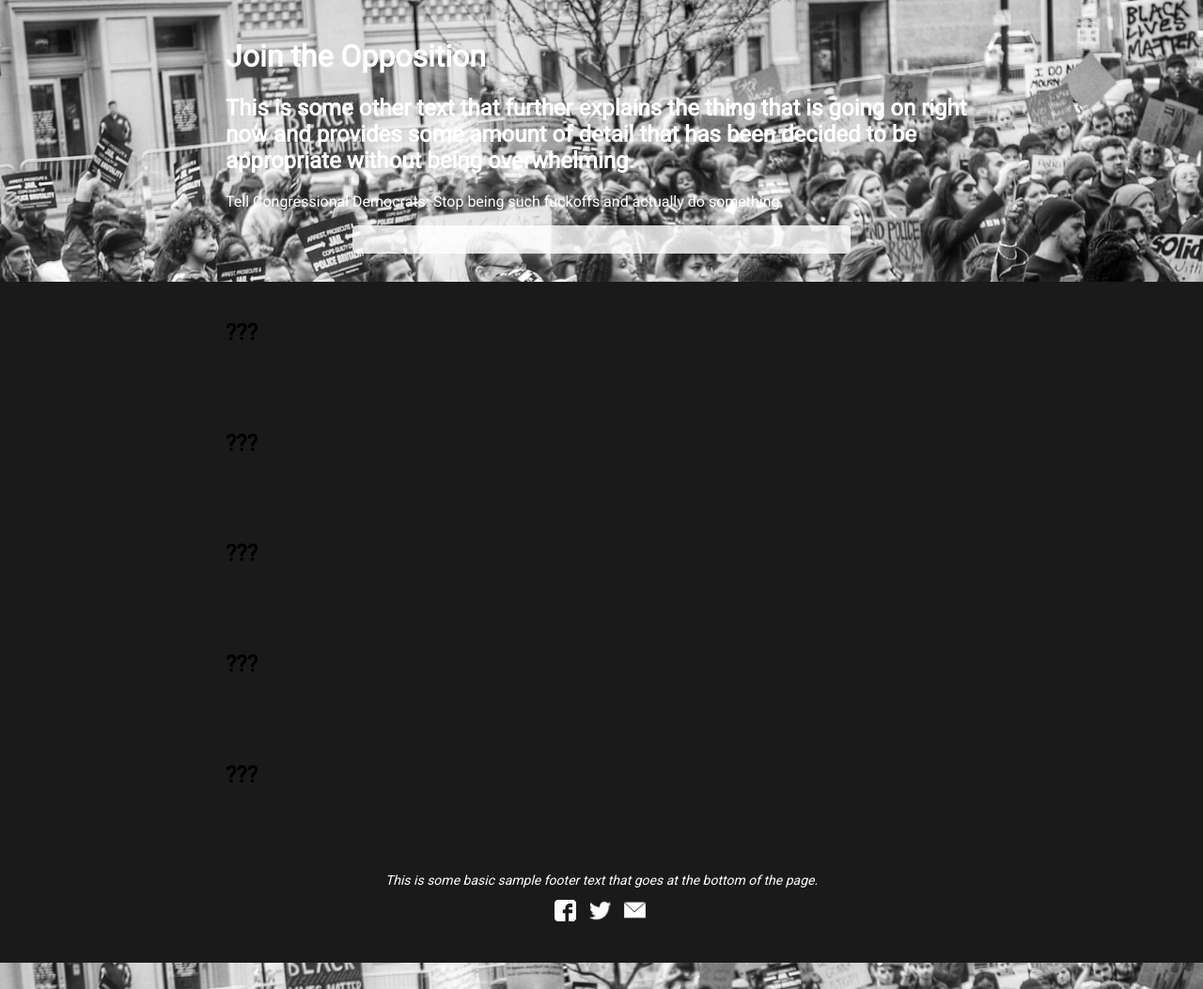
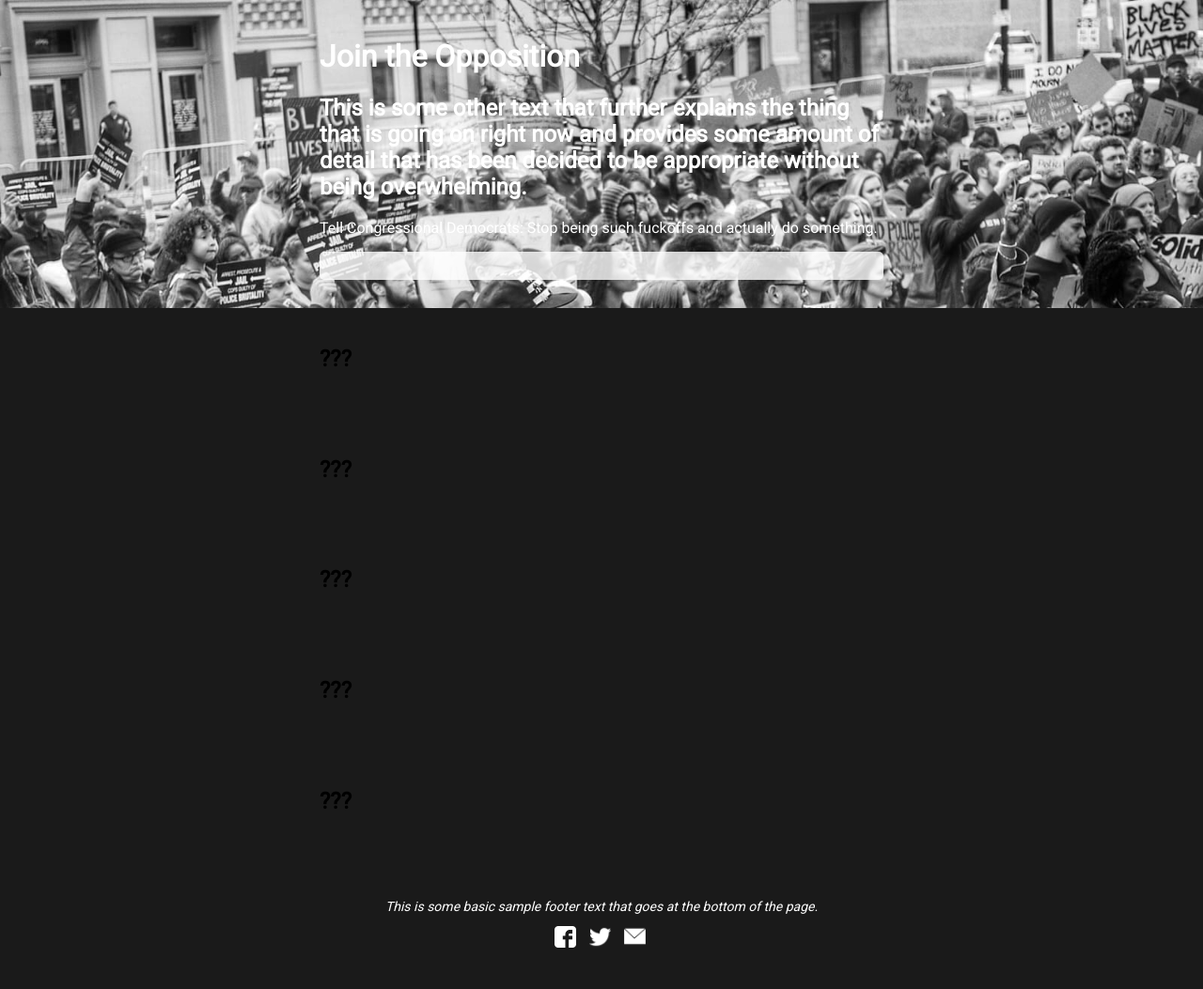
Before and after one commit to DigitalCharlie/allofus, a Jekyll site: the page built from index.html, in a window 1280 px wide. Shown: the whole page at 94% size. Built offline with Jekyll 4.4.1, drawn with Linux system fonts in a browser that asks for light colours; nearby versions of some CDN libraries; a script that is not in the unit is left out.

Commit message:
all the 600

```diff
--- a/css/allofus.css
+++ b/css/allofus.css
@@ -163,7 +163,7 @@
     }
 
     .section-content {
-        max-width:800px;
+        max-width:600px;
         margin:0 auto;
     }
 
@@ -174,7 +174,7 @@
 /* FIXING ACTION NETWORK STYLES */
 
     .an-form {
-        max-width:500px;
+        max-width:600px;
         margin:0 auto;
         border-radius: 5px;
         padding: 15px;
```
